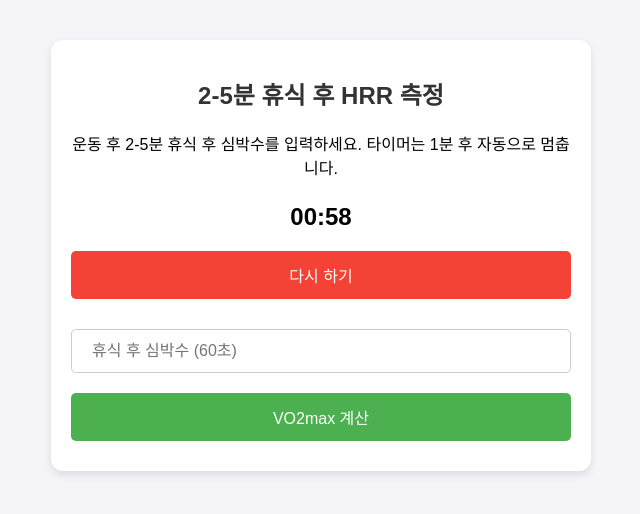
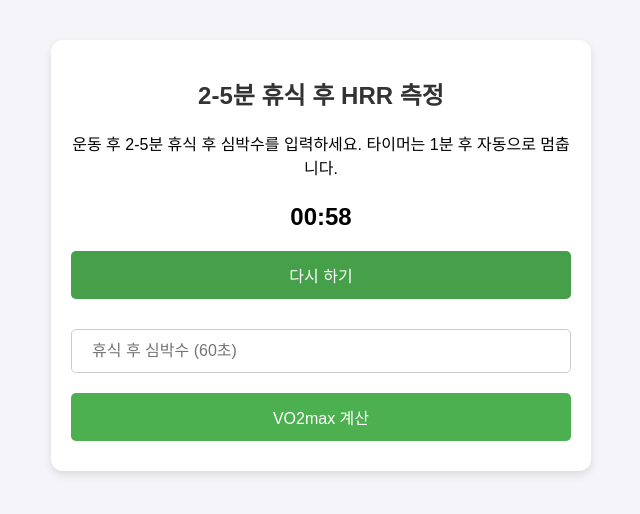
Before and after one commit to parksungyeol/step4alltest-app, a plain HTML site: page steptest_HRR.html in a window 1280 px wide. Both pictures are taken after a click on the button "1분 타이머 시작". Shown: the whole page, without its empty margins (319-959 px from the left). Drawn offline with Linux system fonts and the light colour scheme.

Commit message:
Add files via upload

```diff
--- a/steptest_HRR.html
+++ b/steptest_HRR.html
@@ -64,7 +64,7 @@
 
         #resetButton {
             display: none;
-            background-color: #f44336;
+            background-color: #45a049;
         }
     </style>
 </head>
```
